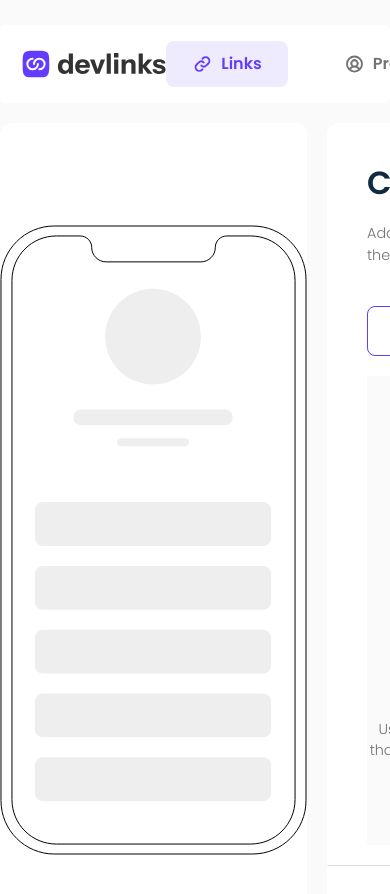
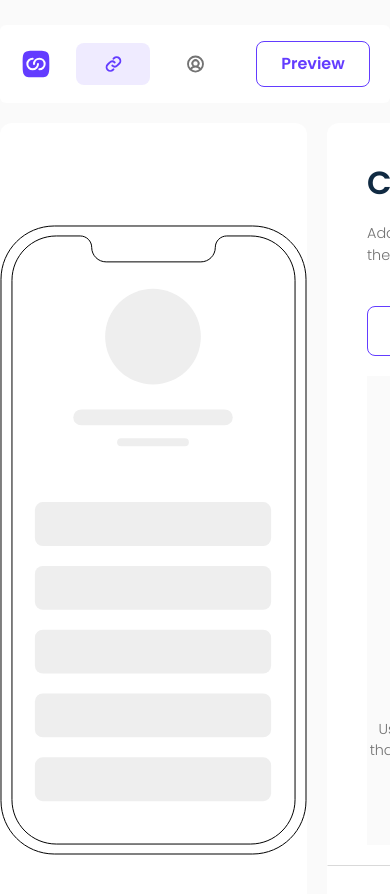
Before and after one commit to sandro21-glitch/link-sharing-app, a React (Vite) app: page /account in a window 390 px wide. Shown: the top 894 px of the page. Built offline with nearby package versions, Linux system fonts and the light colour scheme.

Commit message:
refactor: Update AccountNav to use responsive logo

```diff
--- a/src/ui/AccountNav.tsx
+++ b/src/ui/AccountNav.tsx
@@ -1,4 +1,5 @@
 import logoLarge from "/assets/images/logo-devlinks-large.svg";
+import logoSmall from "/assets/images/logo-devlinks-small.svg";
 import LinkIcon from "./LinkIcon";
 import ProfileIcon from "./ProfileIcon";
 import { useNavigate } from "react-router-dom";
@@ -7,18 +8,21 @@ type AccountNavTypes = {
   setCurrPage: (page: string) => void;
 };
 const AccountNav = ({ currPage, setCurrPage }: AccountNavTypes) => {
-  const navigate = useNavigate()
+  const navigate = useNavigate();
   return (
     <nav className="w-full h-[78px] p-5 bg-white rounded-md flex items-center justify-between mb-5">
-      <img
-        src={logoLarge}
-        alt="logo"
-        className="w-[146px] h-auto object-contain"
-      />
-      <ul className="flex items-center gap-8">
+      <picture>
+        <source media="(max-width: 768px)" srcSet={logoSmall} />
+        <img
+          src={logoLarge}
+          alt="logo"
+          className="w-full h-auto object-contain lg:w-[146px] lg:h-auto"
+        />
+      </picture>
+      <ul className="flex items-center gap-2 md:gap-8">
         <li
           onClick={() => setCurrPage("links")}
-          className={`w-[122px] h-[46px] ${
+          className={`w-[74px] md:w-[122px] h-[42px] md:h-[46px] ${
             currPage === "links" ? "bg-veryLightPurple" : "bg-none"
           }  rounded-lg flex justify-center items-center gap-2
            cursor-pointer hover:bg-veryLightPurple transition-colors ease-in duration-150`}
@@ -27,14 +31,14 @@ const AccountNav = ({ currPage, setCurrPage }: AccountNavTypes) => {
           <span
             className={`${
               currPage === "links" ? "text-strongPurple" : "text-darkGrey"
-            }  font-semibold`}
+            } hidden md:block font-semibold`}
           >
             Links
           </span>
         </li>
         <li
           onClick={() => setCurrPage("profile")}
-          className={`w-[187px] h-[46px] ${
+          className={` w-[74px] md:w-[187px] h-[42px]  md:h-[46px] ${
             currPage === "profile" ? "bg-veryLightPurple" : "bg-none"
           }  rounded-lg flex justify-center items-center gap-2
            cursor-pointer hover:bg-veryLightPurple transition-colors ease-in duration-150`}
@@ -46,14 +50,17 @@ const AccountNav = ({ currPage, setCurrPage }: AccountNavTypes) => {
             <span
               className={`${
                 currPage === "profile" ? "text-strongPurple" : "text-darkGrey"
-              }  font-semibold`}
+              } hidden md:block font-semibold`}
             >
               Profile Details
             </span>
           </div>
         </li>
       </ul>
-      <button onClick={() => navigate('/preview')} className="w-[114px] h-[46px] border border-strongPurple rounded-lg capitalize text-strongPurple font-semibold hover:bg-veryLightPurple transition-colors ease-in duration-150">
+      <button
+        onClick={() => navigate("/preview")}
+        className="w-[114px] h-[46px] border border-strongPurple rounded-lg capitalize text-strongPurple font-semibold hover:bg-veryLightPurple transition-colors ease-in duration-150"
+      >
         preview
       </button>
     </nav>
```
